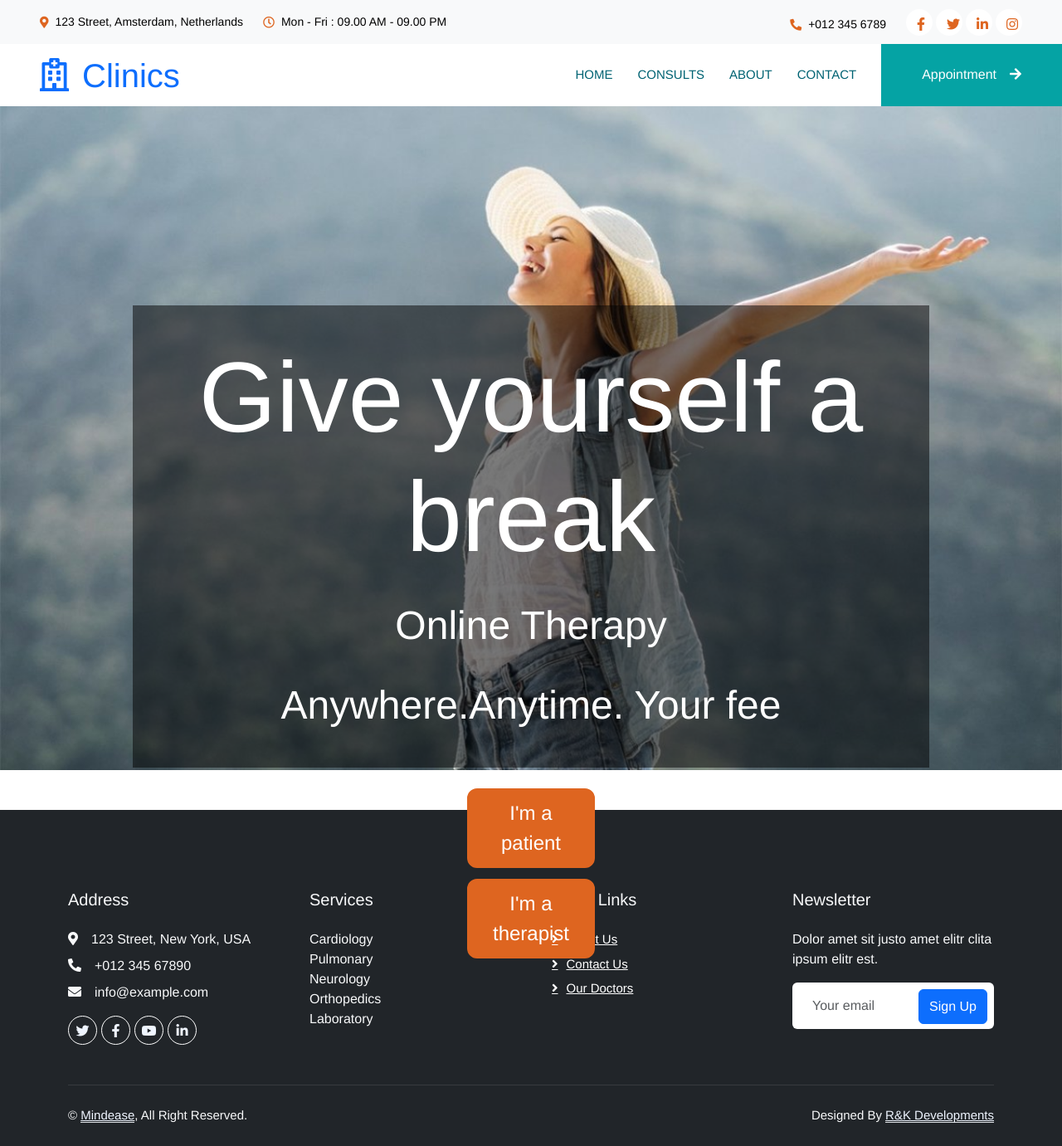
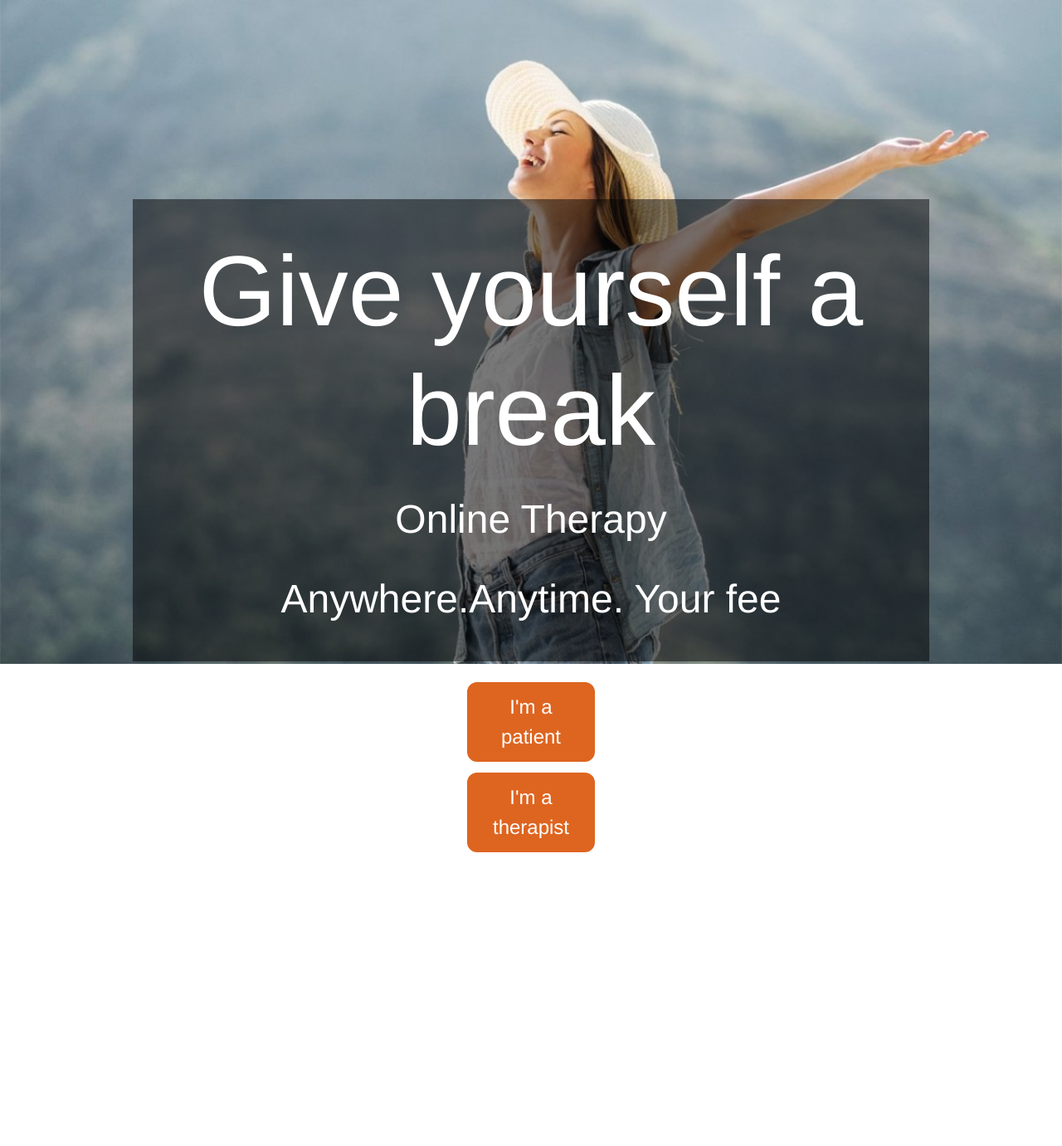
Before and after one commit to kaan302/Mindease, a Vue app in the folder client/: page /doctor-profile in a window 1280 px wide. Shown: the whole page at 83% size. After the commit the page ends 1040 px from the top, so only its background shows below. Built offline with nearby package versions, Linux system fonts and the light colour scheme.

Commit message:
hide navbar and footer

```diff
--- a/client/src/App.vue
+++ b/client/src/App.vue
@@ -1,10 +1,8 @@
 <template>
   <div id="app">
-<!--    <NavBar v-if="isLandingPage"></NavBar>-->
-    <NavBar></NavBar>
+    <NavBar v-if="!['landing-home'].includes($route.name)"></NavBar>
     <router-view></router-view>
-    <Footer></Footer>
-<!--    <Footer v-if="isLandingPage"></Footer>-->
+    <Footer v-if="!['landing-home'].includes($route.name)"></Footer>
   </div>
 </template>
 
--- a/client/src/router/index.js
+++ b/client/src/router/index.js
@@ -13,6 +13,7 @@ import HomePatient from "@/components/HomePage/HomePatient";
 const routes = [
     {
         path: "/",
+        name: "landing-home",
         component: LandingComponent,
     },
     {
```
